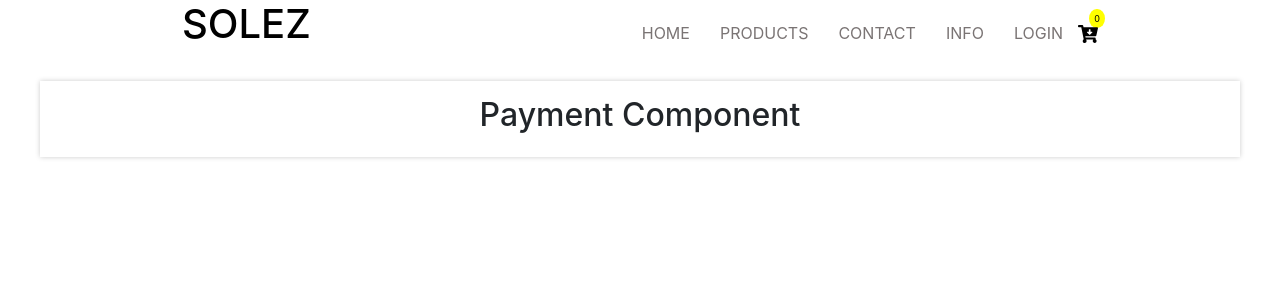
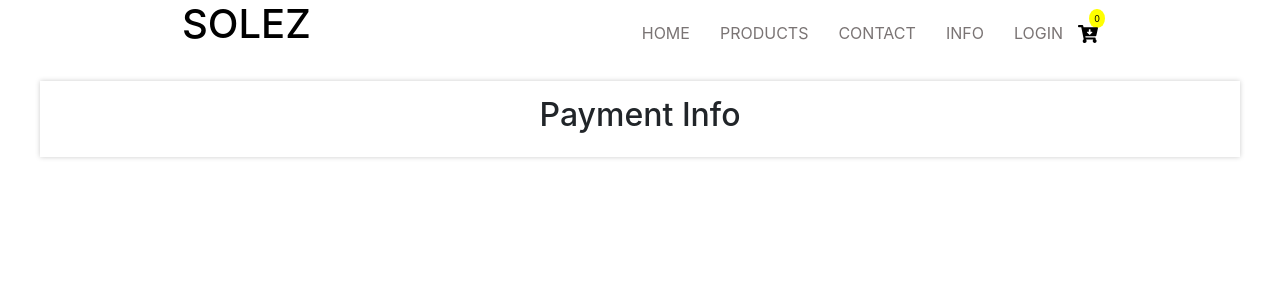
Before and after one commit to chrisclarkedev/Solez-Shop, a React (Create React App) app: page /payment in a window 1280 px wide. Shown: the top 300 px of the page. Built offline with nearby package versions, Linux system fonts and the light colour scheme.

Commit message:
changed payment component

```diff
--- a/src/components/section/Payment.js
+++ b/src/components/section/Payment.js
@@ -4,7 +4,7 @@ export class Payment extends Component {
   render() {
     return (
       <div>
-        <h2 style={{ textAlign: 'center' }}>Payment Component</h2>
+        <h2 style={{ textAlign: 'center' }}>Payment Info</h2>
       </div>
     );
   }
```
